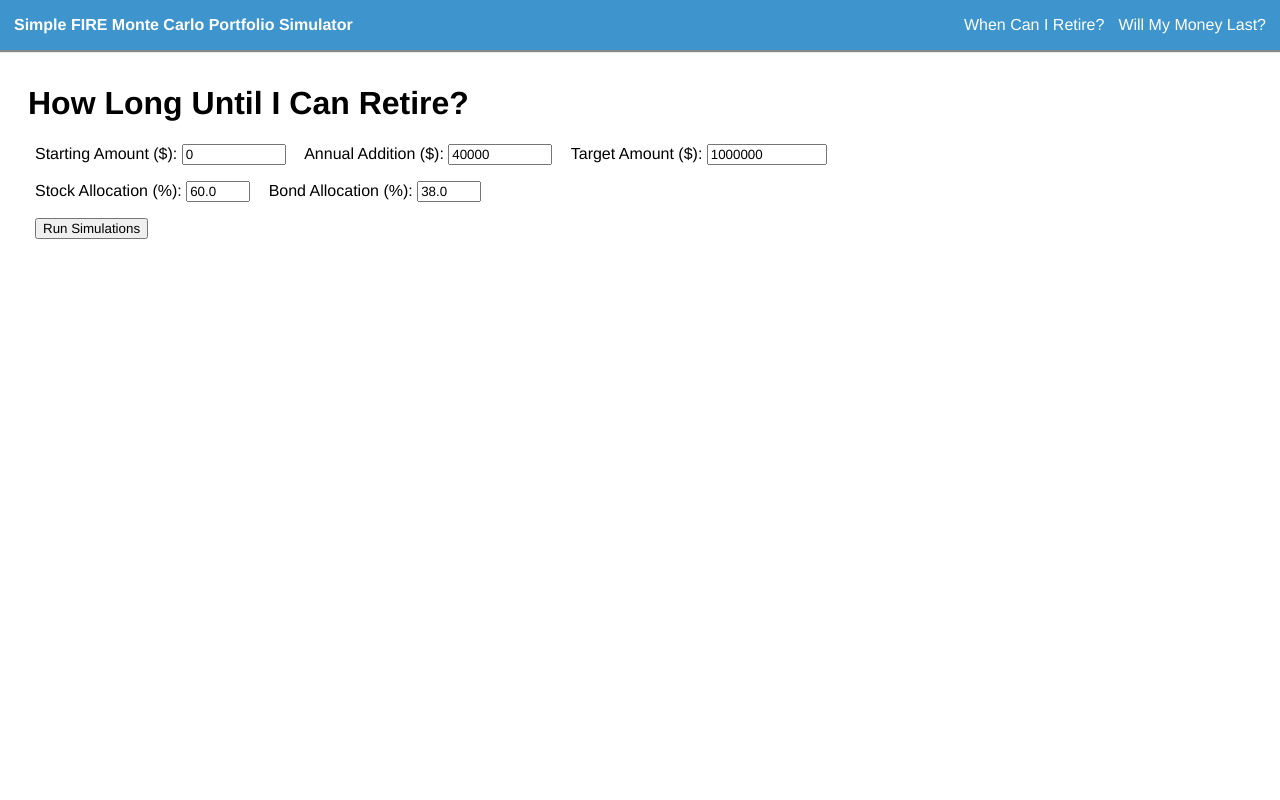
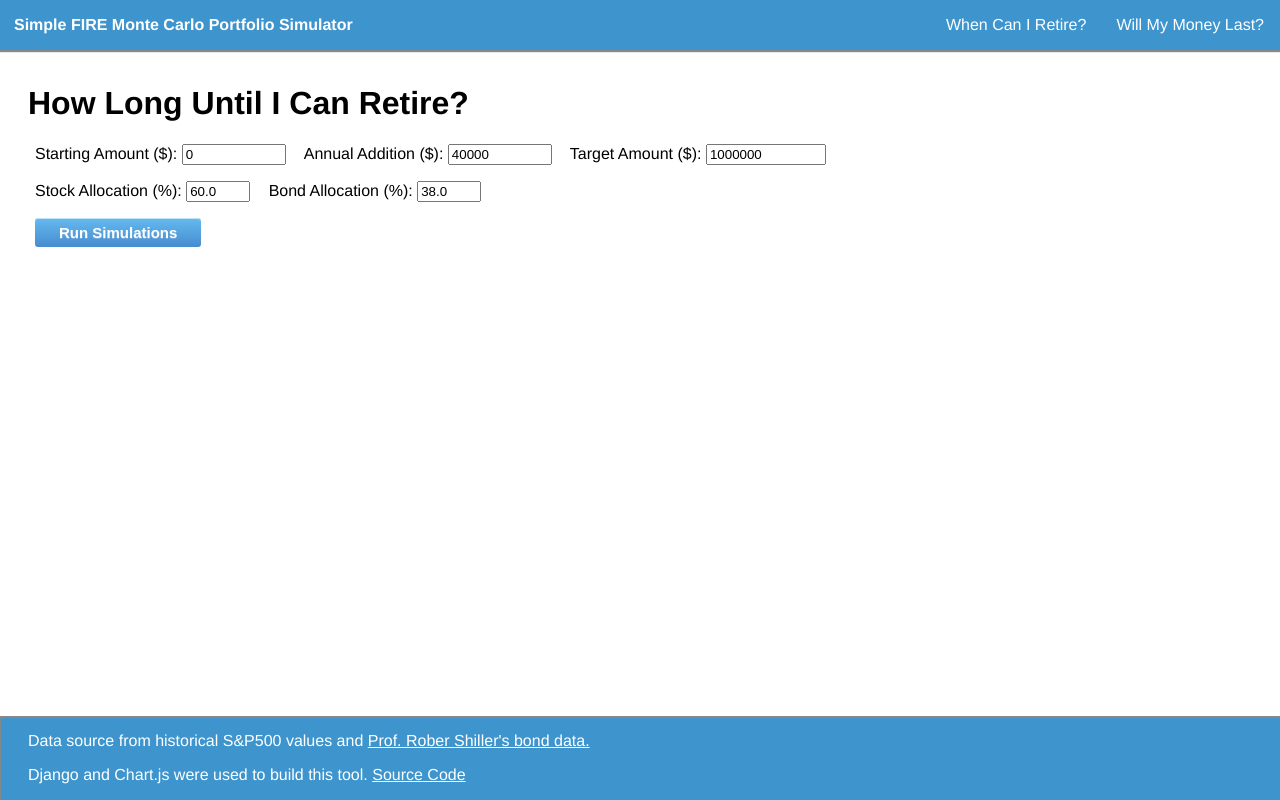
Before and after one commit to carlchizhang/fireCalc, a Django app: page / in a window 1280 px wide. Run offline with Django 3.2, Linux system fonts and the light colour scheme; some libraries are stand-ins or nearby versions.

Commit message:
Finished styling

```diff
--- a/fire_calc/calc/static/calc/style.css
+++ b/fire_calc/calc/static/calc/style.css
@@ -1,34 +1,46 @@
 body {
     margin: 0;
     padding: 0;
+    padding-bottom: 150px;
+    padding-top: 50px;
 }
 
-* {
+p, a, h1, h2, h3, h4, h5, span {
     font-family: 'Helvetica Neue', 'Roboto', sans-serif;
 }
 
-div#nav {
+#nav {
+    position: fixed;
+    top: 0;
+    width: 100%;
+    display: -webkit-box;
+    display: -ms-flexbox;
     display: flex;
-    justify-content: space-between;
+    -webkit-box-pack: justify;
+        -ms-flex-pack: justify;
+            justify-content: space-between;
     padding: 0 14px;
     background-color: #3e95cd;
     color: white;
-    box-shadow: 0 1px 1px 1px #888888;
+    -webkit-box-shadow: 0 1px 1px 1px #888888;
+            box-shadow: 0 1px 1px 1px #888888;
 }
 
-div#nav-links {
+#nav-links {
+    display: -webkit-box;
+    display: -ms-flexbox;
     display: flex;
 }
 
-div#nav-links p{
-    margin-left: 14px;
+#nav-links p{
+    margin-right: 30px;
 }
 
-div#content {
+#content {
     padding: 14px 28px;
 }
 
-div.hide {
+.hide {
     display: none;
 }
 
@@ -40,18 +52,73 @@ canvas {
     max-width: 1200px;
 }
 
-p#pre-link {
+#pre-link {
     cursor: pointer;
 }
 
-p#post-link {
+#post-link {
     cursor: pointer;
 }
 
-p#page-title {
+#page-title {
     font-weight: bold;
 }
 
-p.errors {
+.errors {
     color: red;
 }
+
+footer {
+    background-color: #3e95cd;
+    padding: 0 28px;
+    position: fixed;
+    bottom: 0;
+    width: 100%;
+    -webkit-box-shadow: inset 0 1px 1px 1px #888888;
+            box-shadow: inset 0 1px 1px 1px #888888;
+}
+
+footer * {
+    color: white;
+}
+
+.submit-button {
+    -moz-box-shadow:inset 0px 1px 0px 0px #bee2f9;
+    -webkit-box-shadow:inset 0px 1px 0px 0px #bee2f9;
+    box-shadow:inset 0px 1px 0px 0px #bee2f9;
+    background:-webkit-gradient(linear, left top, left bottom, color-stop(0.05, #63b8ee), color-stop(1, #468ccf));
+    background:-moz-linear-gradient(top, #63b8ee 5%, #468ccf 100%);
+    background:-webkit-linear-gradient(top, #63b8ee 5%, #468ccf 100%);
+    background:-o-linear-gradient(top, #63b8ee 5%, #468ccf 100%);
+    background:-ms-linear-gradient(top, #63b8ee 5%, #468ccf 100%);
+    background:linear-gradient(to bottom, #63b8ee 5%, #468ccf 100%);
+    filter:progid:DXImageTransform.Microsoft.gradient(startColorstr='#63b8ee', endColorstr='#468ccf',GradientType=0);
+    background-color:#63b8ee;
+    -moz-border-radius:6px;
+    -webkit-border-radius:6px;
+    border-radius:3px;
+    border:none;
+    display:inline-block;
+    cursor:pointer;
+    color:white;
+    font-family:Arial;
+    font-size:15px;
+    font-weight:bold;
+    padding:6px 24px;
+    text-decoration:none;
+    text-shadow:0px 1px 0px #7cacde;
+}
+.submit-button:hover {
+    background:-webkit-gradient(linear, left top, left bottom, color-stop(0.05, #468ccf), color-stop(1, #63b8ee));
+    background:-moz-linear-gradient(top, #468ccf 5%, #63b8ee 100%);
+    background:-webkit-linear-gradient(top, #468ccf 5%, #63b8ee 100%);
+    background:-o-linear-gradient(top, #468ccf 5%, #63b8ee 100%);
+    background:-ms-linear-gradient(top, #468ccf 5%, #63b8ee 100%);
+    background:linear-gradient(to bottom, #468ccf 5%, #63b8ee 100%);
+    filter:progid:DXImageTransform.Microsoft.gradient(startColorstr='#468ccf', endColorstr='#63b8ee',GradientType=0);
+    background-color:#468ccf;
+}
+.submit-button:active {
+    position:relative;
+    top:1px;
+}
--- a/fire_calc/calc/templates/calc/calc.html
+++ b/fire_calc/calc/templates/calc/calc.html
@@ -4,6 +4,8 @@
 <html lang="en">
 
 <head>
+    <title>Simple FIRE Monte Carlo Portfolio Simulator</title>
+    <meta charset = "UTF-8" />
     <script src="{% static 'calc/Chart.js' %}"></script>
     <script src="{% static 'calc/utils.js' %}"></script>
     <script type="text/javascript">
@@ -41,6 +43,7 @@
     <div id="pre">
         <h1>How Long Until I Can Retire?</h1>
 
+        <div>
         <form id="pre-form" action="{% url 'calc:calc-pre' %}" method="post">
         {% csrf_token %}
         <span>Starting Amount ($): <input type="number" name="starting" value="{{ pre_params.starting }}" min="-1000000" max="10000000"></span>
@@ -50,10 +53,12 @@
         <span>Stock Allocation (&#37;): <input type="number" name="stock" value="{{ pre_params.stock }}" min="0" max="100"></span>
         <span>Bond Allocation (&#37;): <input type="number" name="bond" value="{{ pre_params.bond }}" min="0" max="100"></span>
         <p/>
-        <span><input type="submit" value="Run Simulations"></span>
+        <span><input class="submit-button" type="submit" value="Run Simulations"></span>
         </form>
+        </div>
 
         {% if pre_simulation_stats %}
+            <div>
             <p/>
             <p>{{ pre_simulation_stats.simulation_count }} Monte Carlo portfolio simulations were run using historical data.</p>
             <p>The simulation period is {{ pre_simulation_stats.simulation_years }} years.</p>
@@ -62,19 +67,26 @@
             {% else %}
                 <p>No portfolios reached the target amount in the simulation period.</p>
             {% endif %}
+            </div>
         {% endif %}
 
+        <div>
         <canvas id="pre-chart0" width="1200" height="800" style="display:none;{% if pre_graph_data %} display:inline;{% endif %}">
         </canvas>
+        </div>
+
         {% if pre_simulation_stats and pre_simulation_stats.mean_years %}
+        <div>
         <canvas id="pre-chart1" width="1200" height="400" style="display:none;{% if pre_graph_data %} display:inline;{% endif %}">
         </canvas>
+        </div>
         {% endif %}
     </div>
 
     <div class="hide" id="post">
         <h1>Will My Money Last Through Retirement?</h1>
 
+        <div>
         <form id="post-form" action="{% url 'calc:calc-post' %}" method="post">
         {% csrf_token %}
         <span>Starting Amount ($): <input type="number" name="starting" value="{{ post_params.starting }}" min="0" max="1000000000"></span>
@@ -84,10 +96,12 @@
         <span>Stock Allocation (&#37;): <input type="number" name="stock" value="{{ post_params.stock }}" min="0" max="100"></span>
         <span>Bond Allocation (&#37;): <input type="number" name="bond" value="{{ post_params.bond }}" min="0" max="100"></span>
         <p/>
-        <span><input type="submit" value="Run Simulations"></span>
+        <span><input class="submit-button" type="submit" value="Run Simulations"></span>
         </form>
+        </div>
 
         {% if post_simulation_stats %}
+        <div>
         <p/>
         <p>{{ post_simulation_stats.simulation_count }} Monte Carlo portfolio simulations were run using historical data.</p>
         <p>The simulation period is {{ post_simulation_stats.simulation_years }} years.</p>
@@ -97,18 +111,30 @@
         {% else %}
             <p>No portfolios failed in the simulation period.</p>
         {% endif %}
+        </div>
         {% endif %}
 
+        <div>
         <canvas id="post-chart0" width="1200" height="800" style="display:none;{% if post_graph_data %} display:inline;{% endif %}">
         </canvas>
+        </div>
+
         {% if post_simulation_stats and post_simulation_stats.mean_years %}
+        <div>
         <canvas id="post-chart1" width="1200" height="400" style="display:none;{% if post_graph_data %} display:inline;{% endif %}">
         </canvas>
+        </div>
         {% endif %}
     </div>
 </div>
 
 </body>
+
+<footer>
+  <p>Data source from historical S&P500 values and <a href="http://www.econ.yale.edu/~shiller/data.htm">Prof. Rober Shiller's bond data.</a>
+</p>
+  <p>Django and Chart.js were used to build this tool. <a href="https://github.com/carlchizhang/fire-calc">Source Code</a></p>
+</footer>
 
 <script src="{% static 'calc/custom-charts.js' %}"></script>
 <script type="text/javascript">
```
Lines whose indentation alone changed are shown as unchanged.
